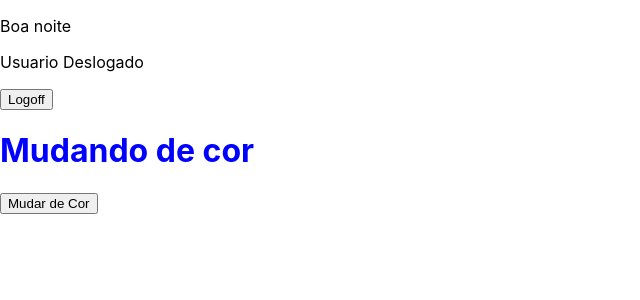
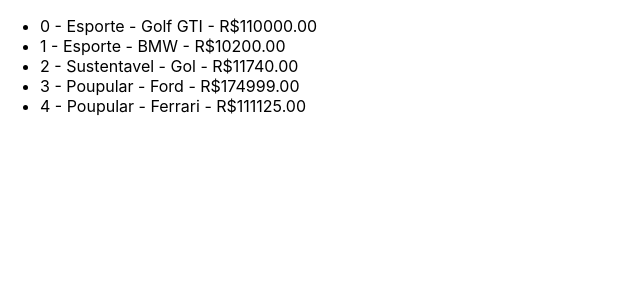
Before and after one commit to LuizSeabraDeMarco/React, a React (Create React App) app in the folder app01/: page / in a window 1280 px wide. Shown: the top 300 px of the page, without its empty margins (0-640 px from the left). Built offline with nearby package versions, Linux system fonts and the light colour scheme.

Commit message:
Usando Map

```diff
--- a/app01/src/App.js
+++ b/app01/src/App.js
@@ -1,65 +1,23 @@
-import React,{useState} from 'react'
+import React from 'react'
 
 export default function App() {
 
-  const [log,setLog]=useState(false)
+  const carros=[
+    {categoria: "Esporte", preco: "110000.00", modelo: "Golf GTI"},
+    {categoria: "Esporte", preco: "10200.00", modelo: "BMW"},
+    {categoria: "Sustentavel", preco: "11740.00", modelo: "Gol"},
+    {categoria: "Poupular", preco: "174999.00", modelo: "Ford"},
+    {categoria: "Poupular", preco: "111125.00", modelo: "Ferrari"}
+    ];
 
-  const [cor,setCor]=useState(1)
-
-  const vermelho={color:'red'}
-  const azul={color:'blue'}
-  const verde={color:'green'}
-
-  const retornaCor=(c)=>{
-    if(c == 1){
-      return vermelho
-    } else if(c == 2){
-      return verde
-    }else{
-      return azul
-    }
-  }
-
-  const mudaCor =()=>{
-    setCor(cor + 1)
-    if (cor > 2){
-      setCor(1)
-    }
-  }
-
-  const msglogin=()=>{
-    return 'Usuario Logado'
-  }
-  const msglogoff=()=>{
-    return 'Usuario Deslogado'
-  }
-
-  const cumprimento=()=>{
-    const hora=new Date().getHours()
-
-    if (hora >=0 && hora < 13){
-      return(
-        <p>Bom dia</p>
-      )
-    }else if (hora >=13 && hora < 18){
-      return(
-        <p>Boa tarde</p>
-      )
-    }else{
-      return(
-        <p>Boa noite</p>
-      )
-    }
-  }
-  setInterval(mudaCor,1000)
+  const listaCarros= carros.map(
+    (c, i)=>
+      <li key={i}>{i} - {c.categoria} - {c.modelo} - R${c.preco}</li>
+  )
 
   return(
     <>
-      {cumprimento()}
-      <p>{log?msglogin():msglogoff()}</p>
-      <button onClick={()=>setLog(!log)}>{log?'Login':'Logoff'}</button>
-      <h1 style={retornaCor(cor)}>Mudando de cor</h1>
-      <button onClick={()=> mudaCor()}>Mudar de Cor</button>
+      <ul>{listaCarros}</ul>
     </>
   );
 
```
